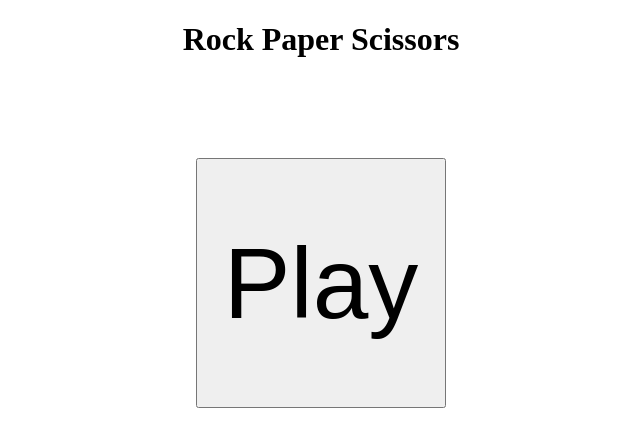
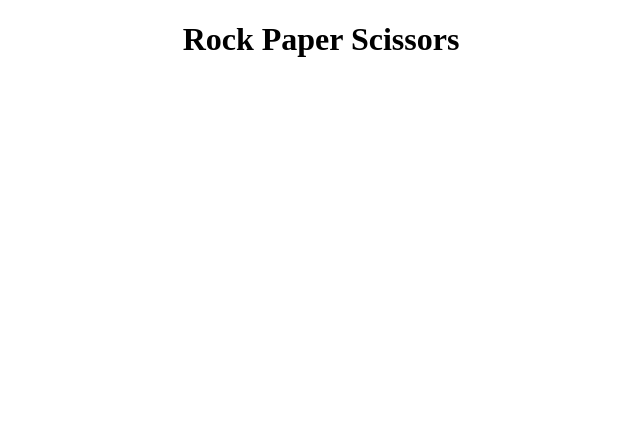
Before and after one commit to Arlots/RPS2, a plain HTML site: page index.html in a window 1280 px wide. Shown: the whole page, without its empty margins (319-959 px from the left). Drawn offline with Linux system fonts and the light colour scheme.

Commit message:
found pictures and edited out unnecessary code for revisions

```diff
--- a/index.html
+++ b/index.html
@@ -10,7 +10,9 @@
     <body>
         <h1>Rock Paper Scissors</h1>
         <div clas="centerButton">
-            <input type="button" id="start" value = "Play" onclick="playGame();"></input>
+            <!--
+                <input type="button" id="start" value = "Play" onclick="playGame();"></input>
+            -->
         </div>
     </body>
 
--- a/script.js
+++ b/script.js
@@ -54,7 +54,7 @@ function playRound () {
     }
 }
 
-function playGame () {
+/*function playGame () {
     let computerWins = 0;
     let userWins = 0;
 
@@ -85,4 +85,4 @@ function playGame () {
         alert("Thanks for playing! Refresh the browser to start playing again!")
         //console.log("Thanks for playing! Refresh the browser to start playing again!")
     }
-}
+}*/
```
Also changed, not shown: paper.png (added), rock.png (added), scissors.png (added), 1 other file.
